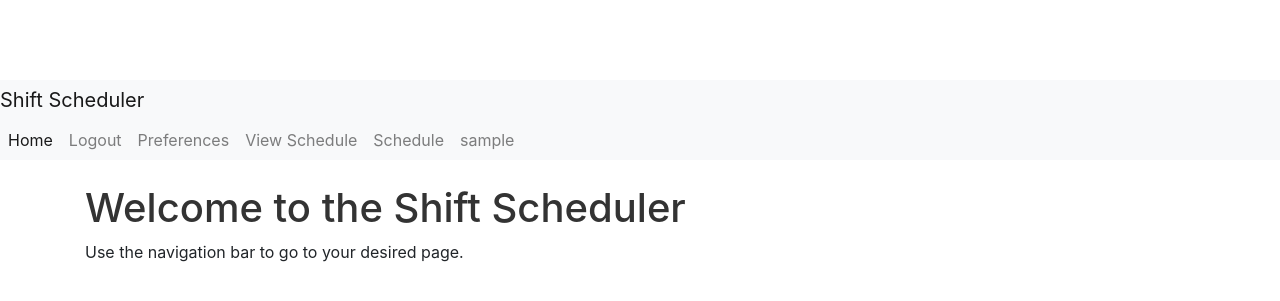
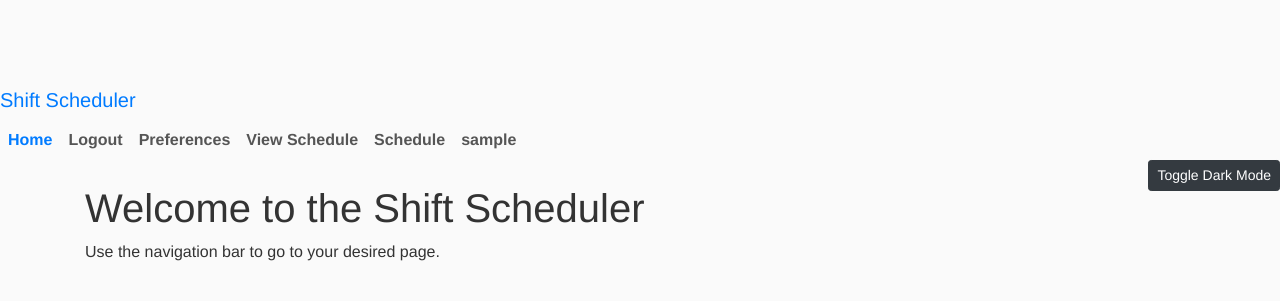
Before and after one commit to nrebel/shift-scheduler, a Flask app: page / in a window 1280 px wide. Shown: the top 301 px of the page. Run offline with Flask 3, Linux system fonts and the light colour scheme; the visitor is signed in with stand-in values (Sample User, id 1); some libraries are stand-ins or nearby versions.

Commit message:
add dark mode

```diff
--- a/app/static/css/style.css
+++ b/app/static/css/style.css
@@ -1,23 +1,98 @@
-/* style.css */
+/* General body styling */
 body {
     padding-top: 80px; /* Spacing to avoid overlap with fixed-top navbar */
+    background-color: #fafafa;
+    font-family: 'Helvetica Neue', Arial, sans-serif;
+    color: #333; /* General text color */
 }
 
+/* Navbar styling */
 .navbar {
-    margin-bottom: 30px;
+    background-color: #fff; /* White background for a clean look */
+    border-bottom: 2px solid #eeeeee; /* Light grey border for subtle separation */
+    box-shadow: 0 2px 4px rgba(0, 0, 0, 0.05); /* Soft shadow for depth */
 }
 
-h1, h2, h3, h4, h5, h6 {
-    color: #333;
+.nav-link {
+    color: #555; /* Dark grey for readability */
+    font-weight: bold; /* Makes nav items stand out */
 }
 
+.nav-link:hover, .nav-link:focus {
+    color: #000; /* Black on hover for contrast */
+    background-color: transparent; /* Maintain a clean appearance */
+}
+
+/* Active nav item */
+.nav-item.active .nav-link {
+    color: #007bff; /* Bootstrap primary blue for a pop of color */
+}
+
+/* Typography */
+h1, h2, h3, h4, h5, h6 {
+    color: #333; /* Consistent color for headers */
+    font-weight: lighter; /* Lighter weight for a modern, airy feel */
+}
+
+/* Footer styling */
 .footer {
     position: fixed;
     bottom: 0;
     width: 100%;
-    height: 60px;
+    height: 60px; /* Fixed height for consistency */
     line-height: 60px; /* Vertically center the text */
-    background-color: #f5f5f5;
+    background-color: #333; /* Dark for contrast */
+    color: #fff; /* White text for readability */
     text-align: center;
-    color: #666;
+    border-top: 1px solid #444; /* Slightly darker border for subtle definition */
 }
+
+/* Responsive layout adjustments */
+@media (max-width: 768px) {
+    .navbar-toggler {
+        border-color: #ddd; /* Light border color for the toggle button */
+    }
+
+    .nav-link {
+        padding-left: 15px; /* More padding for tap targets on mobile */
+        padding-right: 15px;
+    }
+}
+
+/* Dark mode specific styles */
+/* Dark mode styles */
+body.dark-mode {
+    background-color: #121212;
+    color: #e0e0e0;
+}
+/*
+.navbar.dark-mode {
+    background-color: #493838;
+    border-bottom: 2px solid #444;
+}
+
+.nav-link.dark-mode, .navbar-brand.dark-mode {
+    color: #e0e0e0;
+} */
+
+.navbar.dark-mode, .navbar.dark-mode a.nav-link, .navbar.dark-mode .navbar-brand {
+    background-color: #2c2f33; /* Dark grey color for navbar */
+    color: #ffffff; /* White color for text */
+}
+
+.navbar.dark-mode .nav-link:hover, .navbar.dark-mode .nav-link:focus {
+    background-color: #1a1c1f; /* Slightly darker grey on hover */
+    color: #d1d1d1; /* Light grey for hover state text */
+}
+
+.footer.dark-mode {
+    background-color: #222;
+    color: #ccc;
+    border-top: 1px solid #444;
+}
+
+/* Adjust link colors for hover in dark mode */
+/* .nav-link.dark-mode:hover, .nav-link.dark-mode:focus {
+    background-color: #4c4242;
+    color: #007bff;*/
+}
--- a/app/templates/base.html
+++ b/app/templates/base.html
@@ -8,10 +8,9 @@
     <link rel="stylesheet" href="{{ url_for('static', filename='css/style.css') }}">
     <script src="https://code.jquery.com/jquery-3.5.1.slim.min.js"></script>
     <script src="https://cdn.jsdelivr.net/npm/bootstrap@4.5.2/dist/js/bootstrap.min.js"></script>
-    <script src="{{ url_for('static', filename='js/custom.js') }}"></script>
 </head>
 <body>
-    <nav class="navbasourcer navbar-expand-lg navbar-light bg-light">
+    <nav class="navbasourcer navbar-expand-lg">
         <a class="navbar-brand" href="{{ url_for('index') }}">Shift Scheduler</a>
         <button class="navbar-toggler" type="button" data-toggle="collapse" data-target="#navbarNav" aria-controls="navbarNav" aria-expanded="false" aria-label="Toggle navigation">
             <span class="navbar-toggler-icon"></span>
@@ -49,10 +48,39 @@
                 </ul>
             </ul>
         </div>
+        <button class="btn btn-sm btn-dark float-right" id="dark-mode-toggle">Toggle Dark Mode</button>
     </nav>
 
     <div class="container mt-4">
         {% block content %}{% endblock %}
     </div>
+    <script>
+        document.addEventListener('DOMContentLoaded', function () {
+            const toggleButton = document.getElementById('dark-mode-toggle');
+            if (!toggleButton) {
+                console.error('Toggle button not found');
+                return;
+            }
+
+            const currentTheme = localStorage.getItem('theme');
+            // Apply the theme at page load based on local storage
+            if (currentTheme === 'dark') {
+                setDarkMode(true);
+            }
+
+            toggleButton.addEventListener('click', function () {
+                const isDarkMode = document.body.classList.contains('dark-mode');
+                setDarkMode(!isDarkMode); // Toggle the mode
+            });
+
+            function setDarkMode(enable) {
+                document.body.classList.toggle('dark-mode', enable);
+                document.querySelectorAll('.navbar, .footer').forEach(el => el.classList.toggle('dark-mode', enable));
+                localStorage.setItem('theme', enable ? 'dark' : 'light');
+                toggleButton.textContent = enable ? 'Light Mode' : 'Toggle Dark Mode';
+                console.log('Dark mode set to:', enable); // Debugging log
+            }
+        });
+    </script>
 </body>
 </html>
```
